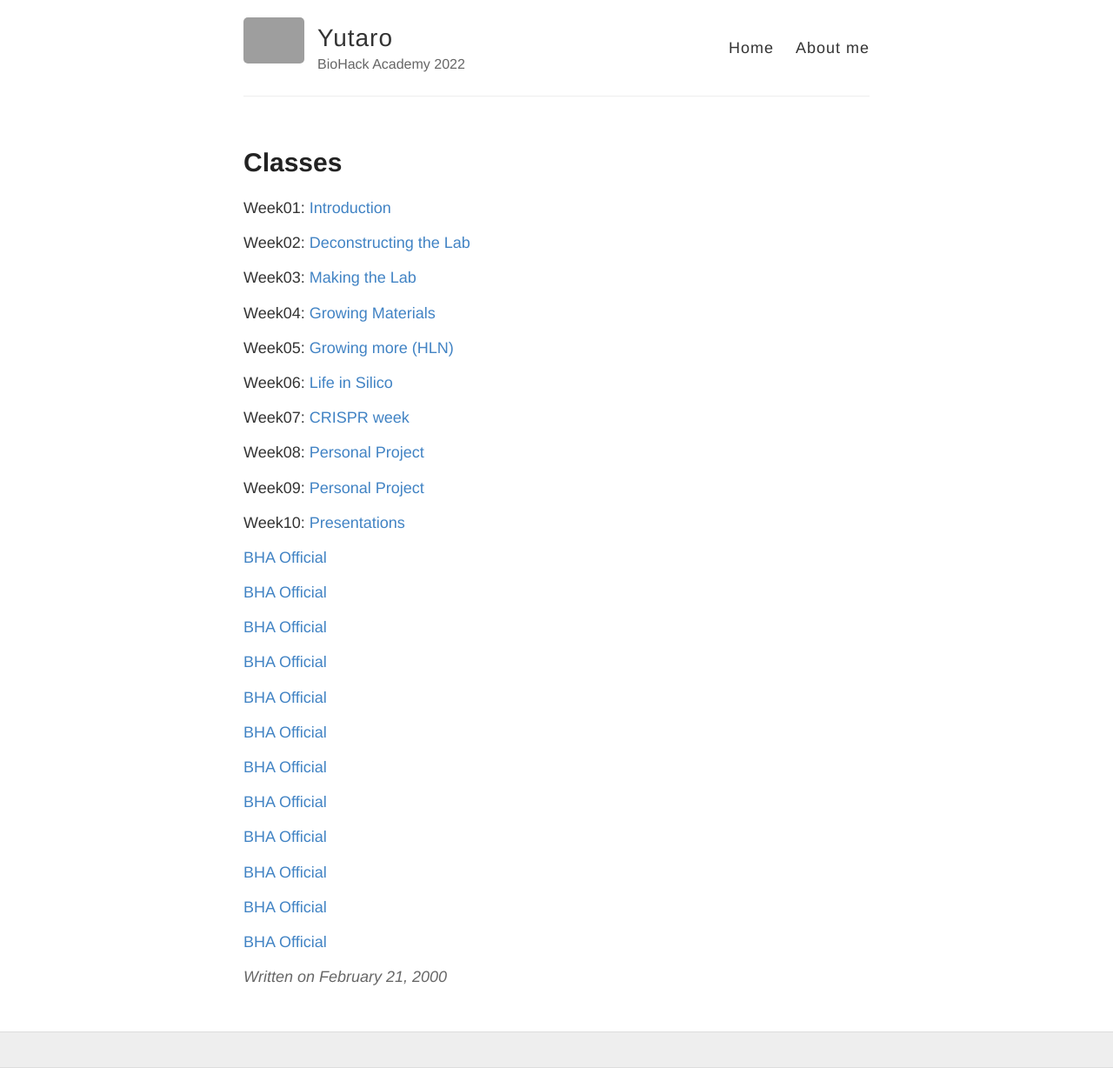
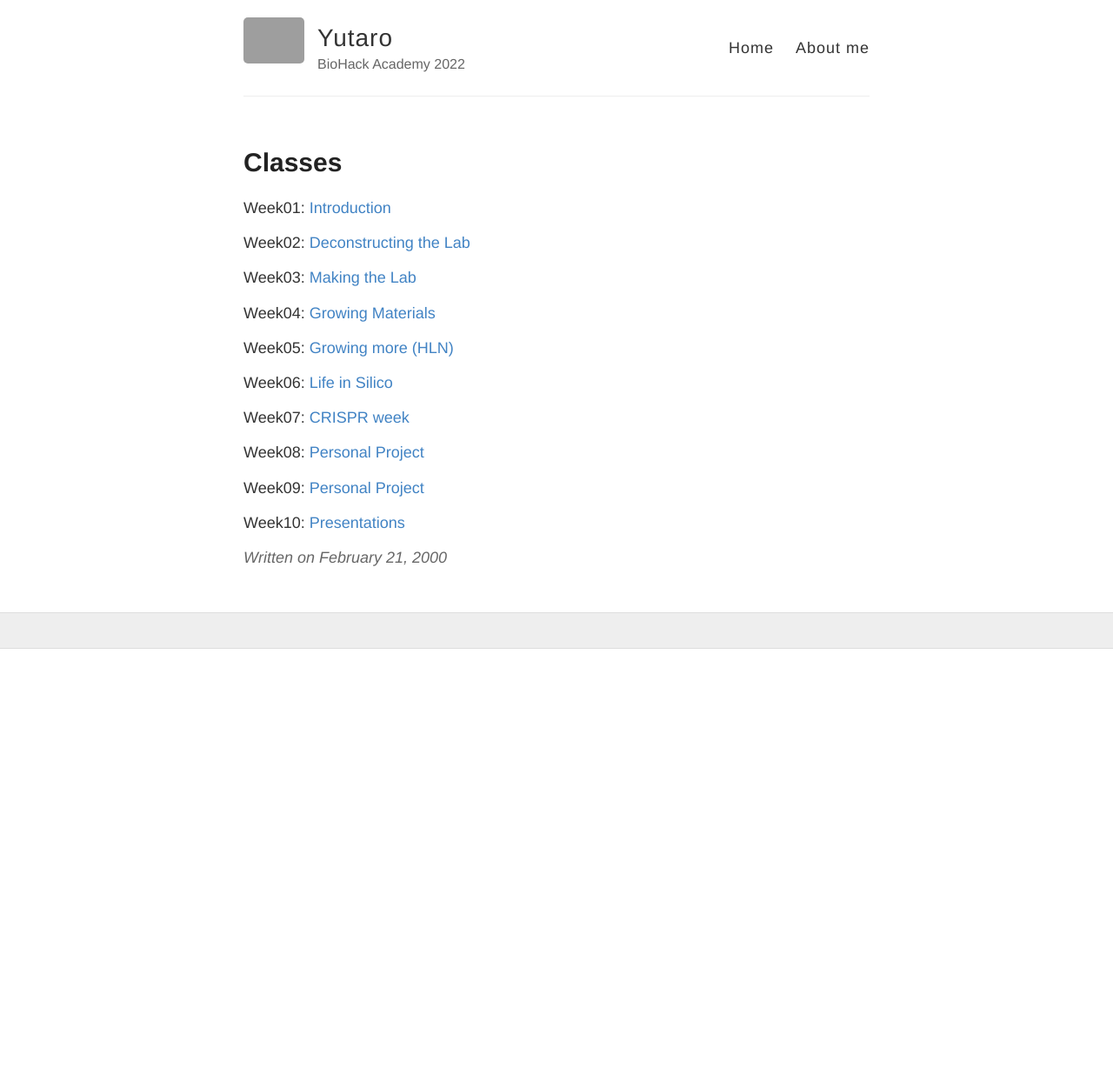
Before and after one commit to ytr0221/ytr0221.github.io, a Jekyll site: the page built from _posts/2000-2-21-Classes.md, in a window 1280 px wide. Shown: the whole page at 87% size. Built offline with Jekyll 4.4.1, drawn with Linux system fonts in a browser that asks for light colours; after the commit the page ends 900 px from its top, so only the background shows below that; grey boxes are pictures that could not be loaded.

Commit message:
Update 2000-2-21-Classes.md

```diff
--- a/_posts/2000-2-21-Classes.md
+++ b/_posts/2000-2-21-Classes.md
@@ -21,43 +21,3 @@ Week08: [Personal Project](www.google.com)
 Week09: [Personal Project](www.google.com)
 
 Week10: [Presentations](www.google.com)
-
-
-
-
-
-
-
-
-
-
-
-
-
-
-
-
-
-[BHA Official](http://biohackacademy.github.io/)
-
-[BHA Official](http://biohackacademy.github.io/)
-
-[BHA Official](http://biohackacademy.github.io/)
-
-[BHA Official](http://biohackacademy.github.io/)
-
-[BHA Official](http://biohackacademy.github.io/)
-
-[BHA Official](http://biohackacademy.github.io/)
-
-[BHA Official](http://biohackacademy.github.io/)
-
-[BHA Official](http://biohackacademy.github.io/)
-
-[BHA Official](http://biohackacademy.github.io/)
-
-[BHA Official](http://biohackacademy.github.io/)
-
-[BHA Official](http://biohackacademy.github.io/)
-
-[BHA Official](http://biohackacademy.github.io/)
```
